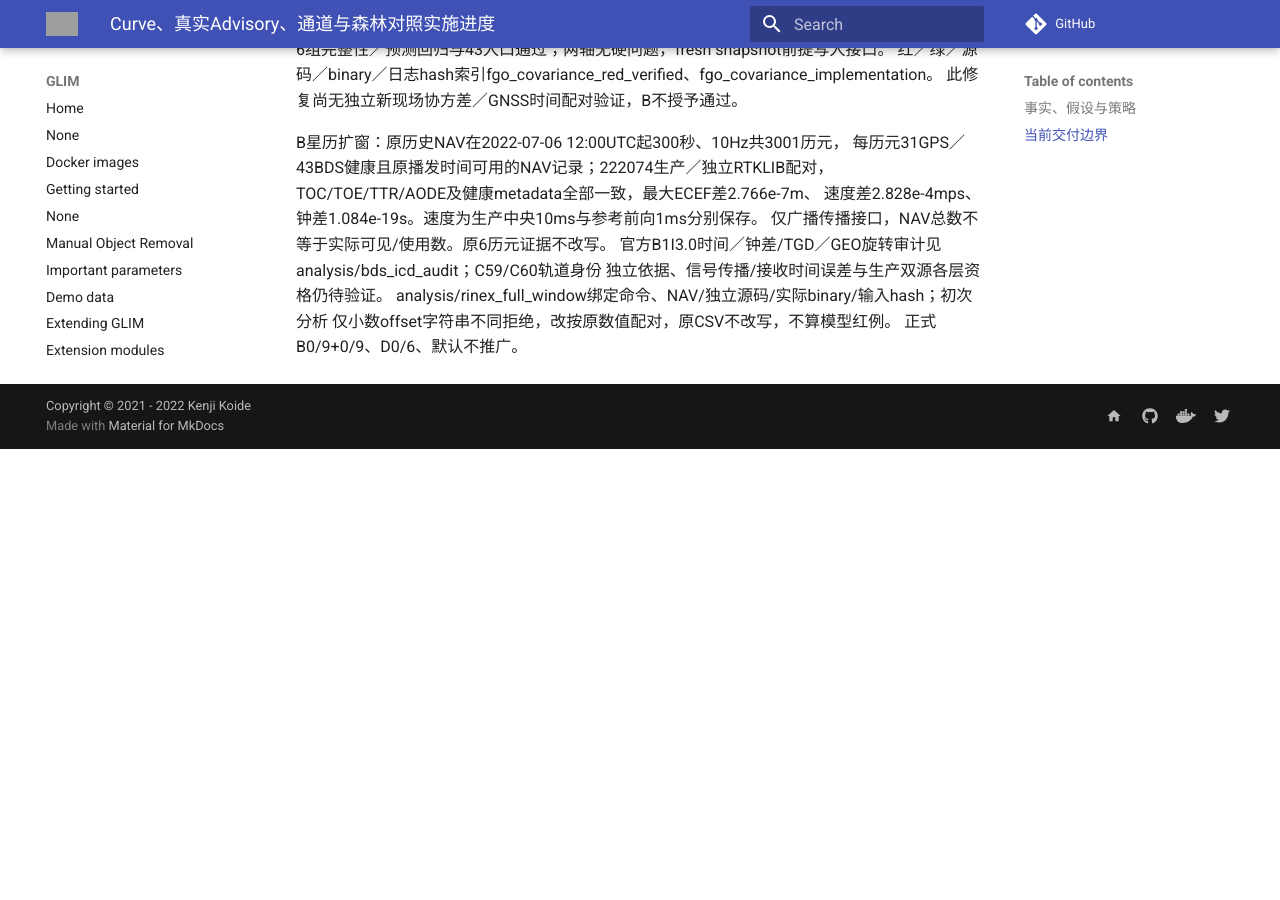
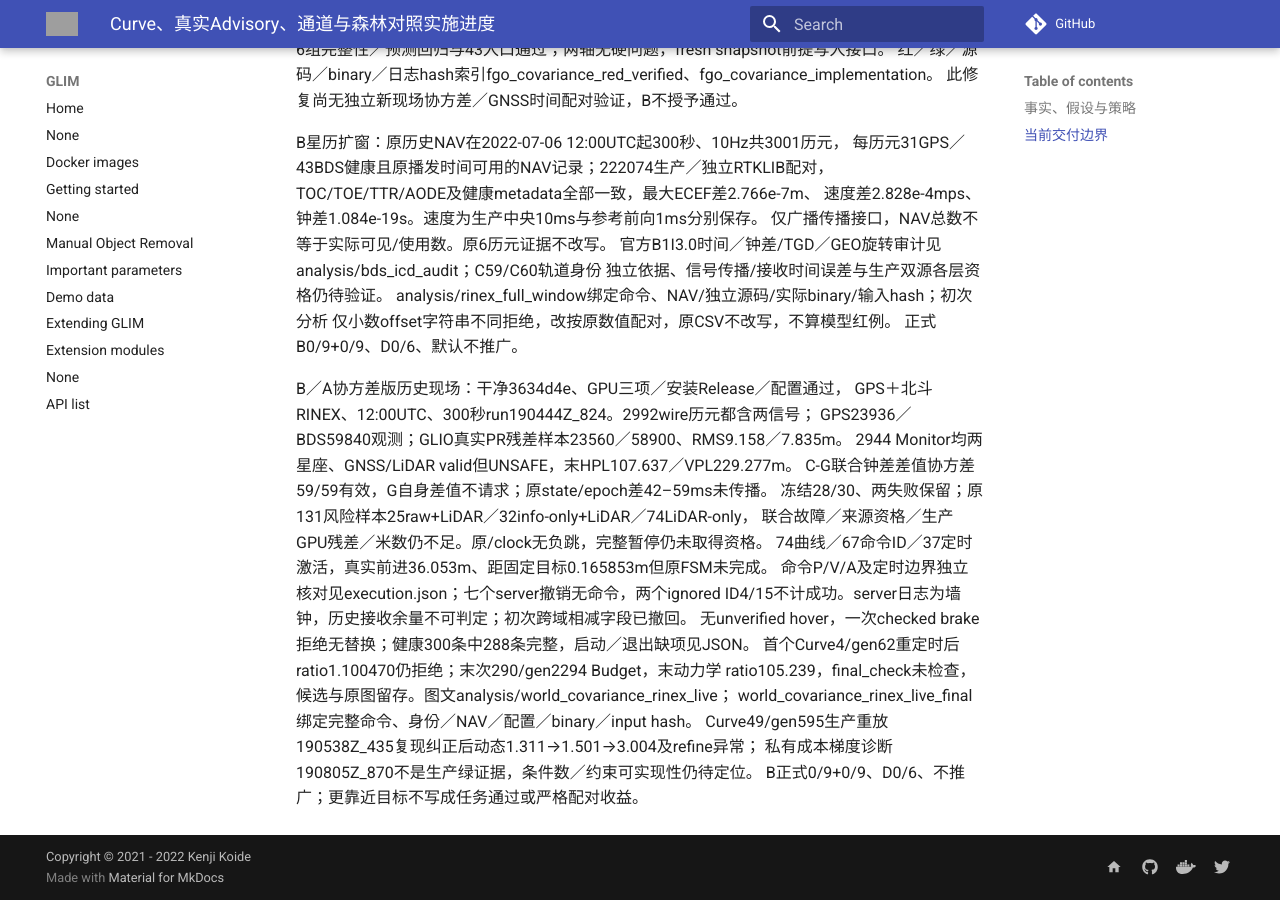
Before and after one commit to Printeger/iap, an MkDocs documentation site: the page built from docs/dev_planner/curve_advisory_channel_progress.md, in a window 1280 px wide and 900 px high, scrolled down 9986 px. Built offline with MkDocs 1.6.1 and Material for MkDocs 9.7.7, drawn with Linux system fonts in a browser that asks for light colours; nearby versions of some CDN libraries; comment, search, counter and statistics services are not loaded; before the commit the page ends 10435 px from its top, so only the background shows below that; grey boxes are pictures that could not be loaded.

Commit message:
docs: bind GPS-BDS field pipeline and preserve time and Curve blockers

```diff
--- a/docs/dev_planner/curve_advisory_channel_progress.md
+++ b/docs/dev_planner/curve_advisory_channel_progress.md
@@ -436,3 +436,22 @@
 analysis/rinex_full_window绑定命令、NAV/独立源码/实际binary/输入hash；初次分析
 仅小数offset字符串不同拒绝，改按原数值配对，原CSV不改写，不算模型红例。
 正式B0/9+0/9、D0/6、默认不推广。
+
+
+B／A协方差版历史现场：干净3634d4e、GPU三项／安装Release／配置通过，
+GPS＋北斗RINEX、12:00UTC、300秒run190444Z_824。2992wire历元都含两信号；
+GPS23936／BDS59840观测；GLIO真实PR残差样本23560／58900、RMS9.158／7.835m。
+2944 Monitor均两星座、GNSS/LiDAR valid但UNSAFE，末HPL107.637／VPL229.277m。
+C-G联合钟差差值协方差59/59有效，G自身差值不请求；原state/epoch差42–59ms未传播。
+冻结28/30、两失败保留；原131风险样本25raw+LiDAR／32info-only+LiDAR／74LiDAR-only，
+联合故障／来源资格／生产GPU残差／米数仍不足。原/clock无负跳，完整暂停仍未取得资格。
+74曲线／67命令ID／37定时激活，真实前进36.053m、距固定目标0.165853m但原FSM未完成。
+命令P/V/A及定时边界独立核对见execution.json；七个server撤销无命令，两个ignored
+ID4/15不计成功。server日志为墙钟，历史接收余量不可判定；初次跨域相减字段已撤回。
+无unverified hover，一次checked brake拒绝无替换；健康300条中288条完整，启动／退出缺项见JSON。
+首个Curve4/gen62重定时后ratio1.100470仍拒绝；末次290/gen2294 Budget，末动力学
+ratio105.239，final_check未检查，候选与原图留存。图文analysis/world_covariance_rinex_live；
+world_covariance_rinex_live_final绑定完整命令、身份／NAV／配置／binary／input hash。
+Curve49/gen595生产重放190538Z_435复现纠正后动态1.311→1.501→3.004及refine异常；
+私有成本梯度诊断190805Z_870不是生产绿证据，条件数／约束可实现性仍待定位。
+B正式0/9+0/9、D0/6、不推广；更靠近目标不写成任务通过或严格配对收益。
```
Also changed, not shown: README.md (+6 -0 lines), docs/spec/ego_based_planning_flow.md (+19 -0 lines).
